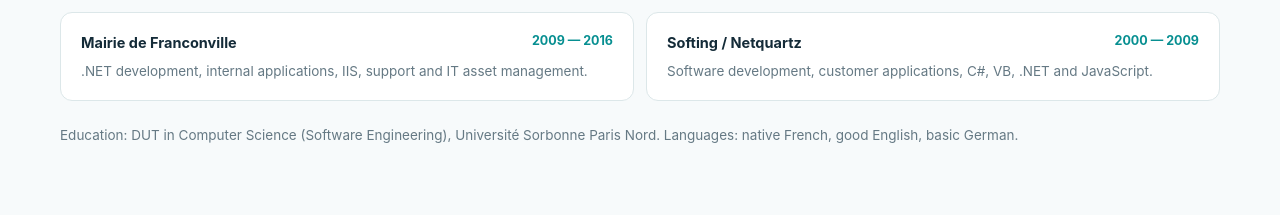
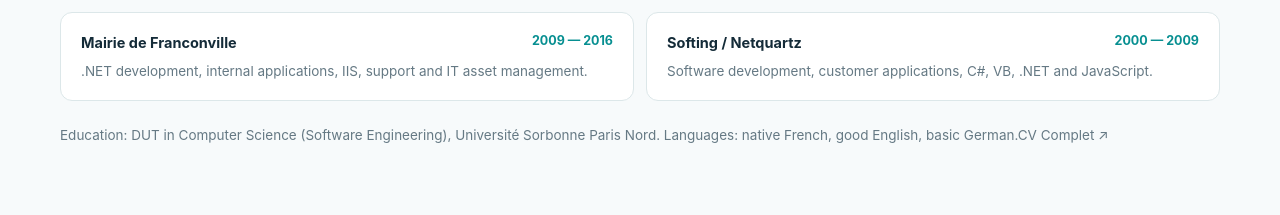
Before and after one commit to Portail13/portfolio, a plain HTML site: page index.html in a window 1280 px wide. Shown: the part 4265-4480 px from the top of the page. Drawn offline with Linux system fonts and the light colour scheme.

Commit message:
Add link to complete CV in footer
Added a link to the complete CV in the footer section.

```diff
--- a/index.html
+++ b/index.html
@@ -115,7 +115,7 @@ section{padding:82px 0}.section-head{max-width:650px;margin-bottom:34px}.kicker{
 <article class="job reveal"><h3>TE38</h3><time>2017 — 2019</time><p>Applications C#, intranet, infrastructure, gestion de projets et téléphonie.</p></article>
 <article class="job reveal"><h3>Mairie de Franconville</h3><time>2009 — 2016</time><p>Développement .NET, applications internes, IIS, support et gestion du parc.</p></article>
 <article class="job reveal"><h3>Softing / Netquartz</h3><time>2000 — 2009</time><p>Développement logiciel, applications clients, C#, VB, .NET et JavaScript.</p></article>
-</div><p class="reveal" style="margin-top:24px;color:var(--muted);font-size:13.5px">Formation : DUT Informatique — Génie logiciel, Université Sorbonne Paris Nord. Langues : français natif, anglais bon niveau, allemand scolaire.</p></div></section>
+</div><p class="reveal" style="margin-top:24px;color:var(--muted);font-size:13.5px">Formation : DUT Informatique — Génie logiciel, Université Sorbonne Paris Nord. Langues : français natif, anglais bon niveau, allemand scolaire.<a href="cv_web.html" target="_blank">CV Complet ↗</a></p></div></section>
 <section id="moi"><div class="wrap"><div class="section-head reveal"><div class="kicker">06 / Moi</div><h2>Qui je suis, et ce que je propose.</h2></div>
 <div class="me reveal"><img src="photo.png" alt="Développeuse de dos devant plusieurs écrans de code" loading="lazy"><div>
 <p id="aboutText" data-fr="Développeuse depuis plus de 20 ans, autonome et orientée solutions. Je travaille sur Genève, et je suis disponible en CDI, en CDD ou en mission.">Développeuse depuis plus de 20 ans, autonome et orientée solutions. Je travaille sur Genève, et je suis disponible en CDI, en CDD ou en mission.</p>
```
